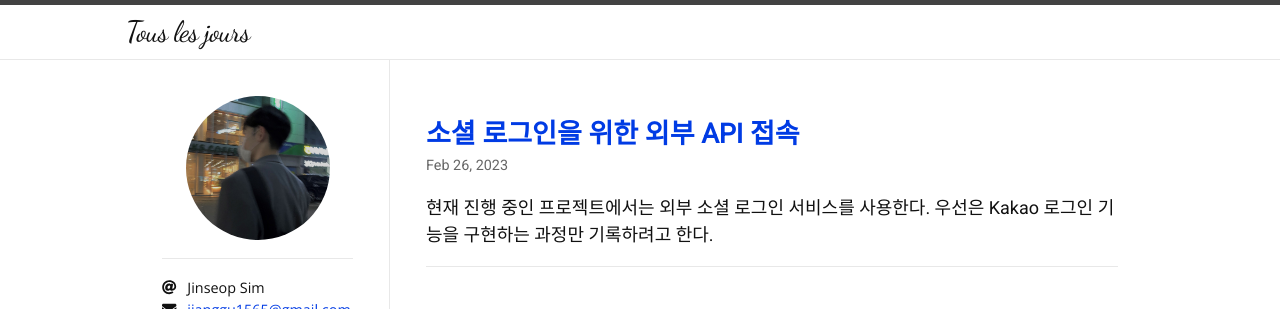
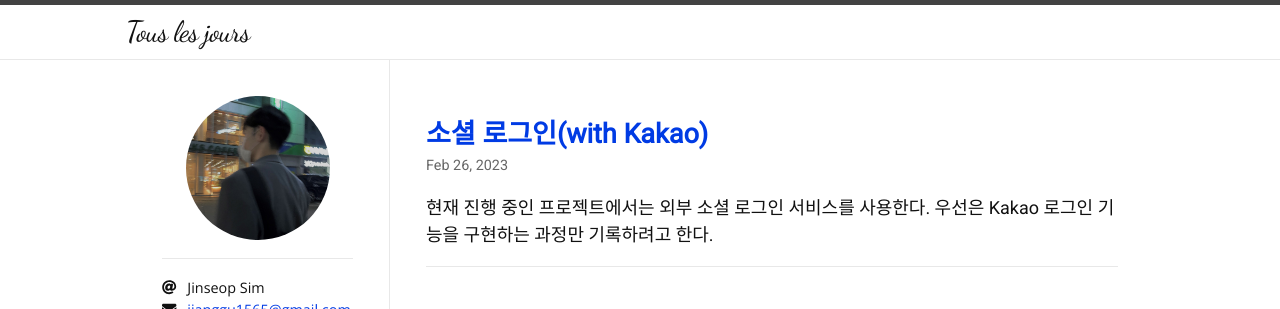
Before and after one commit to Jinseop-Sim/Jinseop-Sim.github.io, a Jekyll site: the page built from index.html, in a window 1280 px wide. Shown: the top 309 px of the page. Built offline with Jekyll 4.4.1, drawn with Linux system fonts in a browser that asks for light colours; nearby versions of some CDN libraries; some web fonts are replaced; the list of posts is cut into pages by our own code.

Commit message:
글 내용 수정

```diff
--- a/_posts/2023-02-26-oauth-api.md
+++ b/_posts/2023-02-26-oauth-api.md
@@ -1,6 +1,6 @@
 ---
 layout: post
-title: "소셜 로그인을 위한 외부 API 접속"
+title: "소셜 로그인(with Kakao)"
 categories: ToyProject
 tags: [develop]
 author:
```
